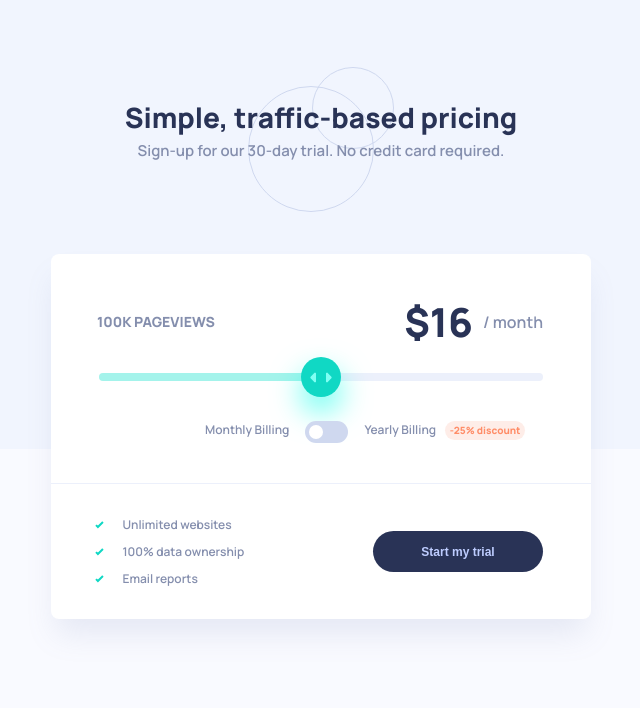
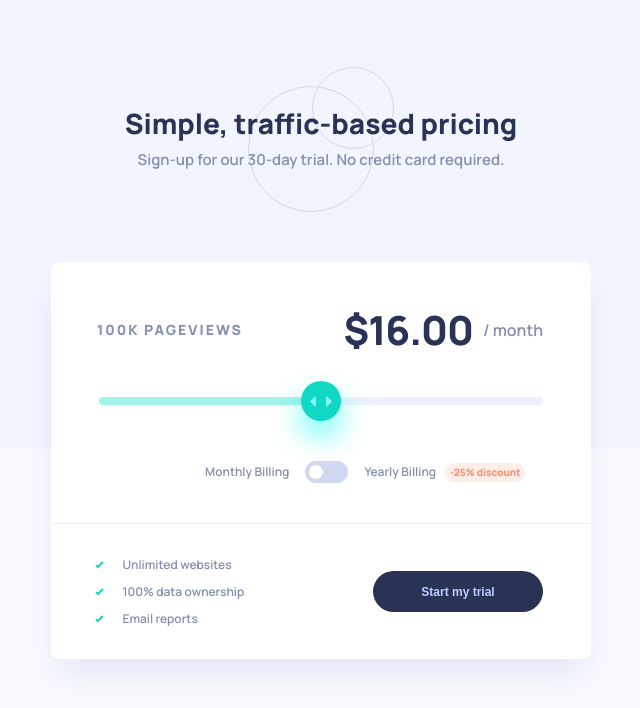
Before and after one commit to peraltafederico/interactive-pricing, a React (Create React App) app: page / in a window 1280 px wide. Shown: the top 708 px of the page, without its empty margins (319-959 px from the left). Built offline with nearby package versions, Linux system fonts and the light colour scheme.

Commit message:
fix styles

```diff
--- a/src/App.module.scss
+++ b/src/App.module.scss
@@ -7,7 +7,7 @@
   flex-direction: column;
 
   &__title-container {
-    margin: 104px auto 92px;
+    margin: 89px auto 64px;
     text-align: center;
     position: relative;
 
@@ -27,12 +27,20 @@
         transform: translateY(-37px);
       }
     }
+
+    @media only screen and (min-width: $screen-md) {
+      margin: 104px auto 92px;
+    }
   }
 
   &__title {
     margin: 0;
     color: $dark-desaturated-blue;
     line-height: 27px;
+
+    @media only screen and (min-width: $screen-md) {
+      line-height: 38px;
+    }
   }
 
   &__description {
@@ -46,6 +54,7 @@
 
     @media only screen and (min-width: $screen-md) {
       margin: 12px 0 0 0;
+      line-height: 20px;
     }
   }
 
--- a/src/components/PricingCard/PricingCard.module.scss
+++ b/src/components/PricingCard/PricingCard.module.scss
@@ -6,9 +6,11 @@
   min-width: 327px;
   box-sizing: border-box;
   flex-direction: column;
+  margin-bottom: 88px;
 
   @media only screen and (min-width: $screen-md) {
     min-width: 540px;
+    margin-bottom: 0;
   }
 
   &__content {
@@ -20,10 +22,11 @@
   }
 
   &__footer {
-    padding: 24px 77px;
+    padding: 24px 77px 32px;
 
     @media only screen and (min-width: $screen-md) {
-      padding: 32px 48px 32px 44px;
+      padding: 0 48px 0 44px;
+      height: 135px;
     }
   }
 
@@ -45,7 +48,7 @@
     margin: 0 48px 0 46px;
 
     @media only screen and (min-width: $screen-md) {
-      margin-bottom: 24px;
+      margin-bottom: 40px;
       justify-content: space-between;
     }
   }
@@ -55,16 +58,20 @@
     text-transform: uppercase;
     font-weight: $extra-bold;
     text-align: center;
-    margin-bottom: 25px;
+    margin-bottom: 41px;
+    line-height: 16px;
+    letter-spacing: 1.71429px;
 
     @media only screen and (min-width: $screen-md) {
+      line-height: 19px;
       margin-bottom: 0;
       font-size: $fs-sm;
+      letter-spacing: 2px;
     }
   }
 
   &__price-range {
-    margin: 0 24px 24px;
+    margin: 0 24px 40px;
     cursor: pointer;
 
     @media only screen and (min-width: $screen-md) {
@@ -82,9 +89,13 @@
     font-size: $fs-lg;
     font-weight: $extra-bold;
     color: $dark-desaturated-blue;
+    line-height: 44px;
+    letter-spacing: -0.8px;
 
     @media only screen and (min-width: $screen-md) {
       font-size: $fs-xl;
+      line-height: 55px;
+      letter-spacing: -1px;
     }
   }
 
@@ -92,9 +103,11 @@
     margin-left: 10px;
     color: $grayish-blue;
     font-size: $fs-sm;
+    line-height: 19px;
 
     @media only screen and (min-width: $screen-md) {
       font-size: $fs-md;
+      line-height: 22px;
     }
   }
 
@@ -102,16 +115,18 @@
     display: flex;
     justify-content: center;
     margin-top: 34px;
+    align-items: center;
 
     @media only screen and (min-width: $screen-md) {
       justify-content: stretch;
-      margin-top: 40px;
+      margin-top: 56px;
       margin-left: 154px;
     }
   }
 
   &__billing-text {
     font-size: $fs-xs;
+    line-height: 16px;
   }
 
   &__switch {
@@ -166,6 +181,7 @@
     font-size: $fs-xs;
     color: $grayish-blue;
     text-align: center;
+    line-height: 17px;
 
     &:not(:last-child) {
       margin-bottom: 10px;
@@ -182,5 +198,6 @@
 
   &__button {
     max-width: 170px;
+    line-height: 16px;
   }
 }
--- a/src/components/PricingCard/PricingCard.tsx
+++ b/src/components/PricingCard/PricingCard.tsx
@@ -36,7 +36,7 @@ const PricingCard: React.FC<Props> = ({ className, benefits }: Props) => {
     <div className={s['pricing-card-content__price']}>
       <span
         className={s['pricing-card-content__price-text']}
-      >{`$${productPrice}`}</span>
+      >{`$${productPrice.toFixed(2)}`}</span>
       <span className={s['pricing-card-content__time-text']}>/ month</span>
     </div>
   )
```
Also changed, not shown: 1 other file (tests, documents, lock files or other folders).
